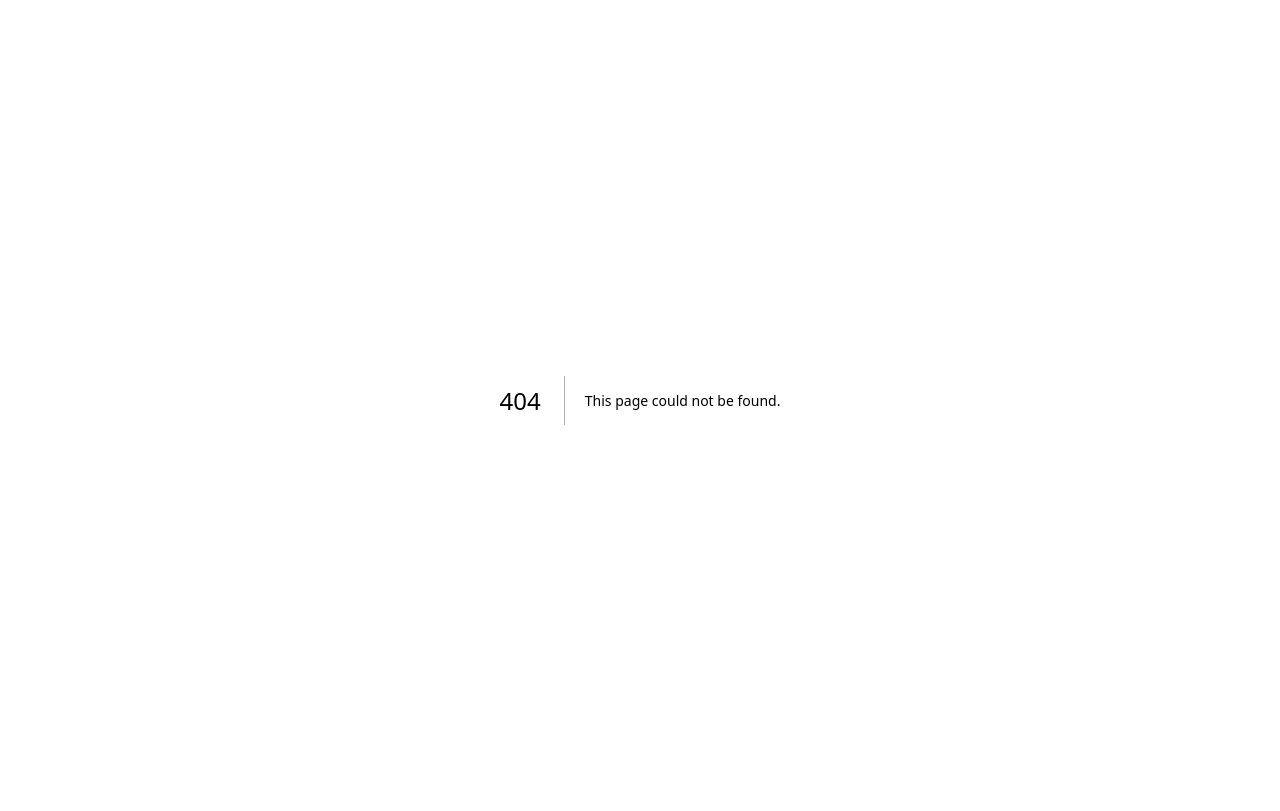
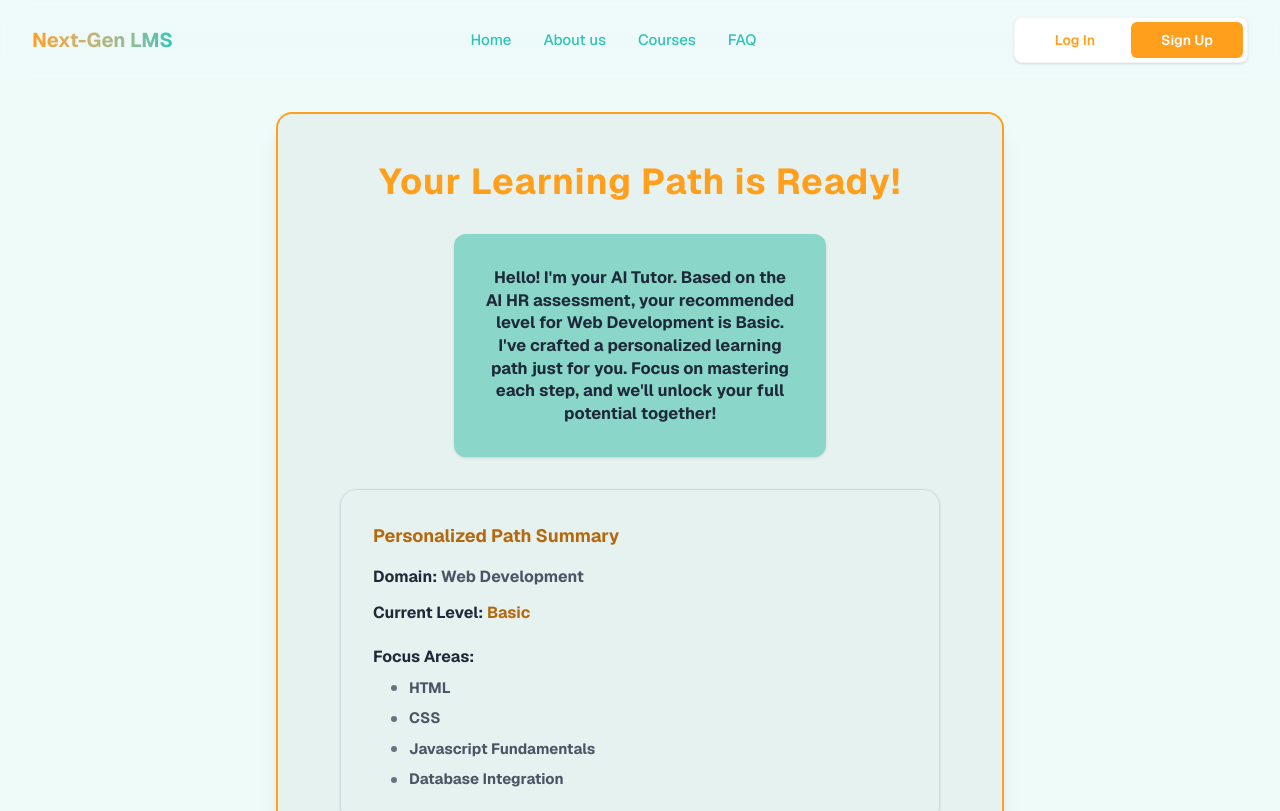
Before and after one commit to faizaanjum7/next-gen-lms, a Next.js app: page /learning-path in a window 1280 px wide. Before the commit this address had no page. Shown: the top 811 px of the page. Built offline with nearby package versions, Linux system fonts and the light colour scheme.

Commit message:
added ai tutor learning path page

```diff
--- /dev/null
+++ b/app/learning-path/page.tsx
@@ -0,0 +1,105 @@
+"use client";
+
+import { useSearchParams, useRouter } from "next/navigation";
+import Navbar from "@/components/Navbar";
+import { Suspense } from "react";
+
+function LearningPathContent() {
+    const searchParams = useSearchParams();
+    const router = useRouter();
+
+    // In a real app, these might come from a global state or database linked to the user's recent assessment
+    const courseParam = searchParams?.get("course") || "web-dev";
+    const levelParam = searchParams?.get("level") || "basic";
+
+    const courseNames: Record<string, string> = {
+        "web-dev": "Web Development",
+        "data-science": "Data Science",
+        "ui-ux": "UI/UX Design",
+        "ai-ml": "AI & Machine Learning",
+        "cybersecurity": "Cybersecurity",
+    };
+    const displayCourse = courseNames[courseParam] || "Web Development";
+    const displayLevel = levelParam.charAt(0).toUpperCase() + levelParam.slice(1);
+
+    return (
+        <main className="min-h-screen bg-[#eefbf9] font-sans text-gray-900 pb-32">
+            <Navbar />
+
+            <div className="pt-28 px-4 max-w-[760px] mx-auto flex justify-center animate-in fade-in slide-in-from-bottom-6 duration-700">
+                <div className="w-full bg-[#e6f2f0] border-[2px] border-[#FF9F1C] rounded-2xl p-8 md:px-12 md:py-12 shadow-xl relative flex flex-col items-center">
+
+                    <h1 className="text-[34px] md:text-4xl font-bold text-[#FF9F1C] mb-8 text-center tracking-wide">
+                        Your Learning Path is Ready!
+                    </h1>
+
+                    {/* AI Tutor Message */}
+                    <div className="bg-[#8ad6c9] rounded-xl p-6 md:p-8 mb-8 text-center max-w-[500px] shadow-sm text-gray-800">
+                        <p className="font-bold text-[15.5px] md:text-[16.5px] leading-snug">
+                            Hello! I'm your AI Tutor. Based on the<br />
+                            AI HR assessment, your recommended<br />
+                            level for <span className="font-bold text-gray-800">{displayCourse}</span> is <span className="font-bold text-gray-800">{displayLevel}</span>.<br />
+                            I've crafted a personalized learning<br />
+                            path just for you. Focus on mastering<br />
+                            each step, and we'll unlock your full<br />
+                            potential together!
+                        </p>
+                    </div>
+
+                    {/* Path Summary Container */}
+                    <div className="w-full border border-gray-400/30 rounded-2xl p-6 md:p-8 bg-transparent shadow-sm mb-10 max-w-[600px] text-gray-700">
+                        <h3 className="font-bold text-[#b4690e] text-[17px] md:text-[18px] mb-4">
+                            Personalized Path Summary
+                        </h3>
+
+                        <div className="space-y-3 mb-5">
+                            <div className="text-[16px]">
+                                <span className="font-bold text-gray-800">Domain: </span>
+                                <span className="font-bold text-gray-600">{displayCourse}</span>
+                            </div>
+                            <div className="text-[16px]">
+                                <span className="font-bold text-gray-800">Current Level: </span>
+                                <span className="font-bold text-[#b4690e]">{displayLevel}</span>
+                            </div>
+                        </div>
+
+                        <div>
+                            <span className="font-bold text-gray-800 text-[16px] block mb-2">Focus Areas:</span>
+                            <ul className="space-y-2 text-gray-600 font-bold ml-[18px]">
+                                <li className="flex items-center gap-3 text-[15px]">
+                                    <span className="w-1.5 h-1.5 rounded-full bg-gray-500 block"></span> HTML
+                                </li>
+                                <li className="flex items-center gap-3 text-[15px]">
+                                    <span className="w-1.5 h-1.5 rounded-full bg-gray-500 block"></span> CSS
+                                </li>
+                                <li className="flex items-center gap-3 text-[15px]">
+                                    <span className="w-1.5 h-1.5 rounded-full bg-gray-500 block"></span> Javascript Fundamentals
+                                </li>
+                                <li className="flex items-center gap-3 text-[15px]">
+                                    <span className="w-1.5 h-1.5 rounded-full bg-gray-500 block"></span> Database Integration
+                                </li>
+                            </ul>
+                        </div>
+                    </div>
+
+                    {/* Action Button */}
+                    <button
+                        onClick={() => router.push('/dashboard')}
+                        className="bg-[#f2aa5c] hover:bg-[#e09841] text-black font-extrabold text-[17px] md:text-[18px] py-[15px] px-10 rounded-xl w-full max-w-[500px] shadow-sm transition-all duration-300"
+                    >
+                        View My Dashboard
+                    </button>
+
+                </div>
+            </div>
+        </main>
+    );
+}
+
+export default function LearningPathPage() {
+    return (
+        <Suspense fallback={<div className="min-h-screen bg-[#eefbf9] flex items-center justify-center">Loading...</div>}>
+            <LearningPathContent />
+        </Suspense>
+    );
+}
```
